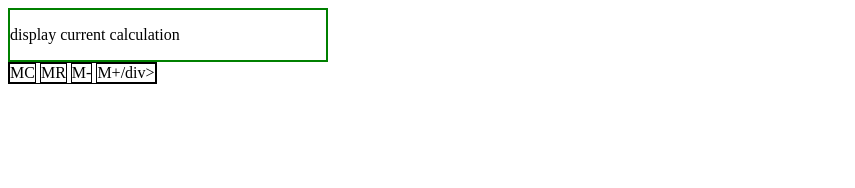
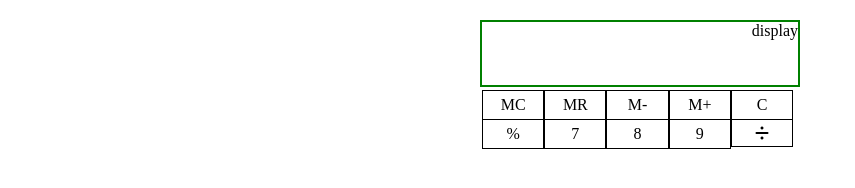
Before and after one commit to teresatan13/daily_ui_004, a plain HTML site: page index.html in a window 1280 px wide. Shown: the whole page, without its empty margins (0-855 px from the left). Drawn offline with Linux system fonts and the light colour scheme.

Commit message:
centered calculator and created 2nd row buttons

```diff
--- a/css/styles.css
+++ b/css/styles.css
@@ -1,9 +1,32 @@
-.current_display {
+p {
     border: 2px solid green ;
+    width: 100%;
+    height: 8%;
     width: 25%;
+    text-align: right;
+    margin: 20px auto;
 }
 
 .row_1 {
+    width: 25%;
+    margin: -17px auto;
+}
+
+.row_2 {
+    width: 25%;
+    margin: 16px auto;
+
+}
+
+.row_1, .row_2 {
+
+}
+
+.button {
     border: 1px solid black;
     display: inline-block;
+    zoom: 1;
+    width: 15.9%;
+    text-align: center;
+    padding: 5px;
 }
--- a/index.html
+++ b/index.html
@@ -5,6 +5,7 @@
     <meta name="viewport" content="width=device-width, initial-scale=1.0">
     <title>Calculator</title>
     <link rel="stylesheet" href="css/styles.css">
+    <script src="https://kit.fontawesome.com/4e1129b10f.js" crossorigin="anonymous"></script>
 </head>
 
 <body>
@@ -16,29 +17,42 @@
     <!-- create specialty functions to calculate: mortgage, interest rate, recipe costing,
     and use icons as display -->
 
-
-    <!-- Current Calculation Display -->
-    <div class="current_display">
-        <p>display current calculation</p>
+    <!-- Row 1 with display -->
+    <p>display</p>
+    <div class="row_1">
+        <div class="button">
+            MC
+        </div><div class="button">
+            MR
+        </div><div class="button">
+            M-
+        </div><div class="button">
+            M+
+        </div><div class="button">
+            C
+        </div>
     </div>
 
-    <!-- First Row -->
-    <div class="row_1">
-        <!-- clear the memory -->
-        <div class="row_1">MC</div>
-
-        <!-- store a number and recall it when you need it -->
-        <!-- recall the contents of the memory and display on screen -->
-        <div class="row_1">MR</div>
-
-        <!-- use the number stored to subtract from current number -->
-        <div class="row_1">M-</div>
-
-        <!-- use the number stored to add to your current number -->
-        <div class="row_1">M+/div>
+    <!-- Row 2  -->
+    <div class="row_2">
+        <div class="button">
+            %
+        </div><div class="button">
+            7
+        </div><div class="button">
+            8
+        </div><div class="button">
+            9
+        </div><div class="button">
+            <i class="fa-sharp fa-solid fa-divide"></i>
+        </div>
+    </div>
 
 
-    </div>
+
+
+
+
 
 </body>
 </html>
```
